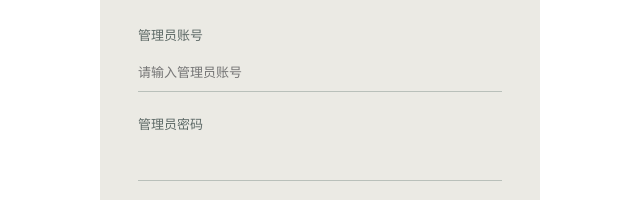
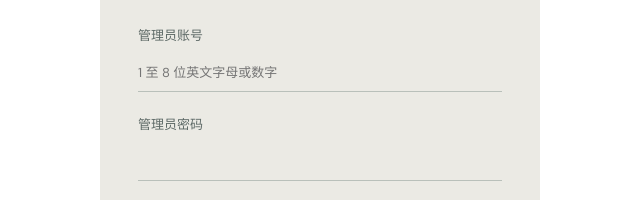
Before and after one commit to CNXYF/Yunsheng-Machinery, a plain HTML site: page admin.html in a window 1280 px wide. Shown: the part 345-545 px from the top of the page, 320-960 px from the left. Drawn offline with nearby package versions, Linux system fonts and the light colour scheme.

Commit message:
fix: apply concise alphanumeric admin credential rules

```diff
--- a/admin.html
+++ b/admin.html
@@ -17,7 +17,7 @@
       <span class="eyebrow">YUNSHENG CMS</span><h1>管理员登录</h1>
       <p>登录后即可修改网站内容、产品及查看询盘。</p>
       <form id="loginForm">
-        <label>管理员账号<input name="username" required autocomplete="username" placeholder="请输入管理员账号"></label>
+        <label>管理员账号<input name="username" required maxlength="8" pattern="[A-Za-z0-9]+" autocomplete="username" placeholder="1 至 8 位英文字母或数字"></label>
         <label>管理员密码<input name="password" type="password" required autocomplete="current-password"></label>
         <button class="button primary">登录后台 ↗</button><p id="loginError" role="status"></p>
       </form>
```
